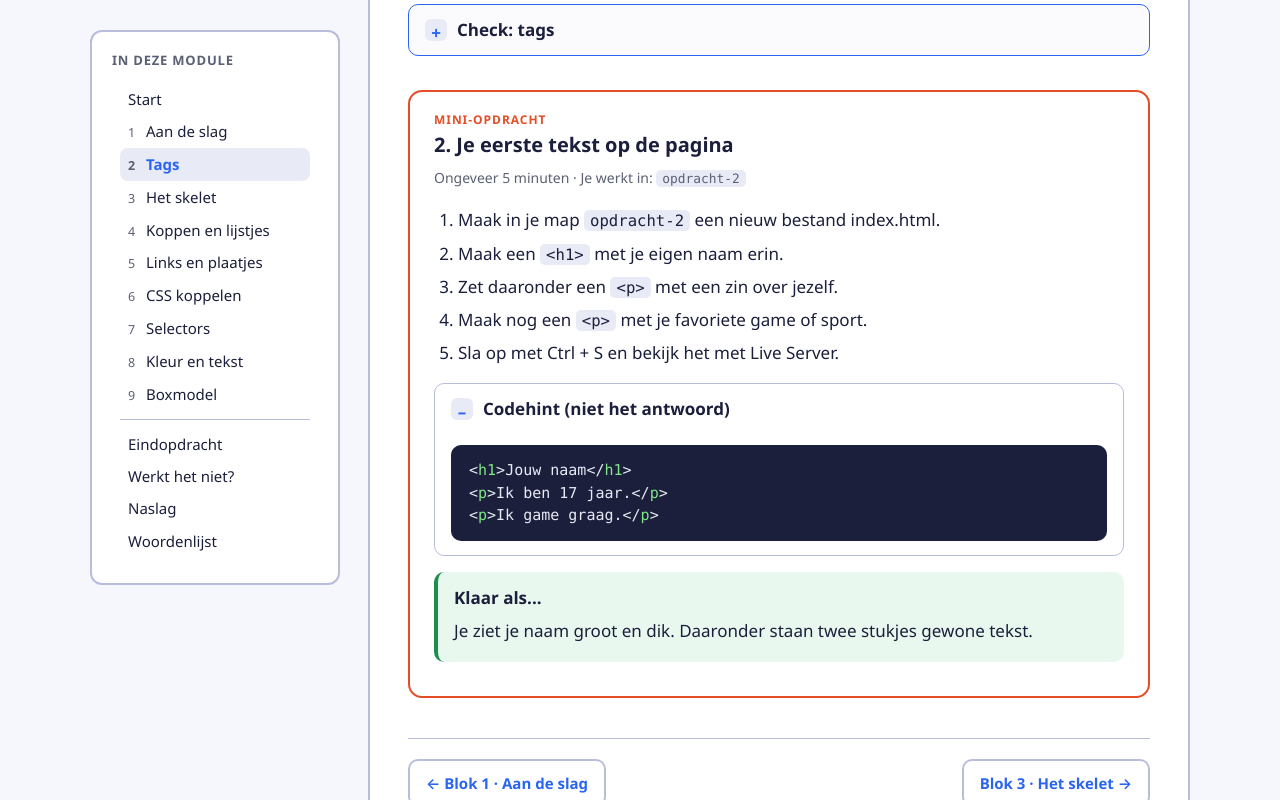
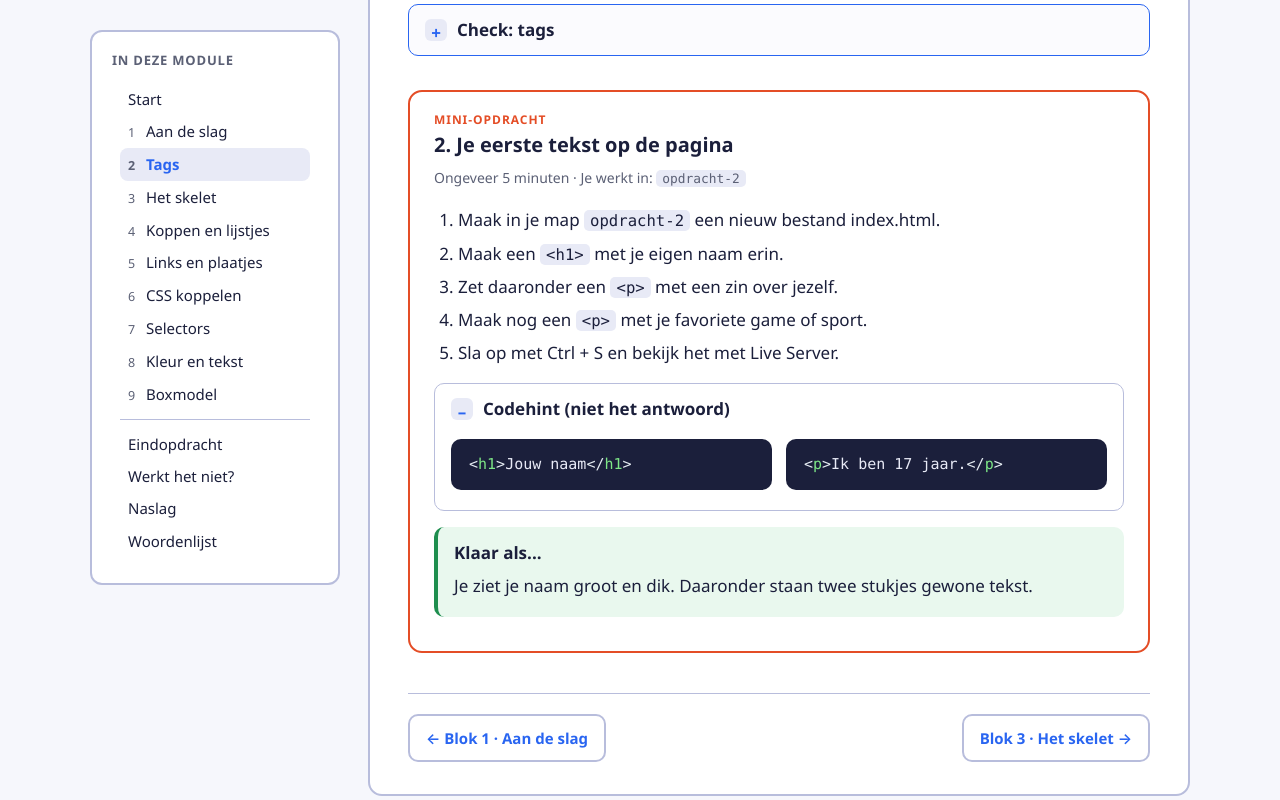
Before and after one commit to TiemenBouma/keuzedeel-orientatie-op-applicatieontwikkeling, a plain HTML site: page module-1/blok-2.html in a window 1280 px wide. Both pictures are taken after a click on the heading "Codehint (niet het antwoord)". Shown: the part 1328-2128 px from the top of the page. Drawn offline with Linux system fonts and the light colour scheme.

Commit message:
Module 1 blok 2: codehint met één h1 en één p naast elkaar
Op een smal scherm staan ze onder elkaar in omgekeerde volgorde,
zodat studenten de hint niet in één keer kunnen kopiëren.

Co-Authored-By: Claude Opus 5.5 <noreply@anthropic.com>
Claude-Session: https://claude.ai/code/session_017g3XdciagYnHn3R4VWFVQB

```diff
--- a/assets/style.css
+++ b/assets/style.css
@@ -117,6 +117,8 @@ figure.demo { margin: 14px 0; border: 1px dashed var(--lijn); border-radius: 10p
 .demo-frame { display: block; width: 100%; border: 0; min-height: 40px; }
 .naast { display: grid; grid-template-columns: 1fr 1fr; gap: 14px; }
 .naast > figure.demo { margin: 6px 0; }
+.naast > .code { min-width: 0; }
+.naast > .code pre { margin: 6px 0; }
 
 /* map- en bestandsbomen */
 pre.boom { background: var(--zacht); color: var(--donker); border: 1px solid var(--lijn); }
@@ -135,6 +137,7 @@ pre.boom { background: var(--zacht); color: var(--donker); border: 1px solid var
   .inhoudsopgave:not([open]) { padding-bottom: 4px; }
   article { padding: 22px 18px; }
   .naast { grid-template-columns: 1fr; }
+  .naast.omgekeerd > :first-child { order: 2; }
   .module-kop h1 { font-size: 25px; }
   .intro h1 { font-size: 28px; }
 }
--- a/bron/style-basis.css
+++ b/bron/style-basis.css
@@ -117,6 +117,8 @@ figure.demo { margin: 14px 0; border: 1px dashed var(--lijn); border-radius: 10p
 .demo-frame { display: block; width: 100%; border: 0; min-height: 40px; }
 .naast { display: grid; grid-template-columns: 1fr 1fr; gap: 14px; }
 .naast > figure.demo { margin: 6px 0; }
+.naast > .code { min-width: 0; }
+.naast > .code pre { margin: 6px 0; }
 
 /* map- en bestandsbomen */
 pre.boom { background: var(--zacht); color: var(--donker); border: 1px solid var(--lijn); }
@@ -135,6 +137,7 @@ pre.boom { background: var(--zacht); color: var(--donker); border: 1px solid var
   .inhoudsopgave:not([open]) { padding-bottom: 4px; }
   article { padding: 22px 18px; }
   .naast { grid-template-columns: 1fr; }
+  .naast.omgekeerd > :first-child { order: 2; }
   .module-kop h1 { font-size: 25px; }
   .intro h1 { font-size: 28px; }
 }
--- a/module-1/blok-2.html
+++ b/module-1/blok-2.html
@@ -117,10 +117,12 @@
 </ol>
 <details class="hint">
 <summary>Codehint (niet het antwoord)</summary>
+<div class="naast omgekeerd" markdown>
 <div class="code"><pre><span></span><code><span class="p">&lt;</span><span class="nt">h1</span><span class="p">&gt;</span>Jouw naam<span class="p">&lt;/</span><span class="nt">h1</span><span class="p">&gt;</span>
-<span class="p">&lt;</span><span class="nt">p</span><span class="p">&gt;</span>Ik ben 17 jaar.<span class="p">&lt;/</span><span class="nt">p</span><span class="p">&gt;</span>
-<span class="p">&lt;</span><span class="nt">p</span><span class="p">&gt;</span>Ik game graag.<span class="p">&lt;/</span><span class="nt">p</span><span class="p">&gt;</span>
 </code></pre></div>
+<div class="code"><pre><span></span><code><span class="p">&lt;</span><span class="nt">p</span><span class="p">&gt;</span>Ik ben 17 jaar.<span class="p">&lt;/</span><span class="nt">p</span><span class="p">&gt;</span>
+</code></pre></div>
+</div>
 </details>
 <div class="admonition klaar">
 <p class="admonition-title">Klaar als...</p>
```
Also changed, not shown: 1 other file.
